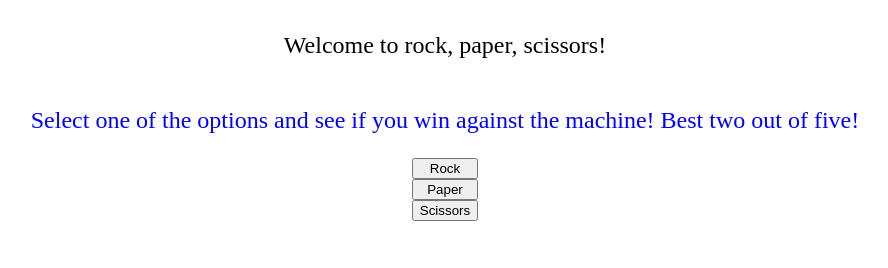
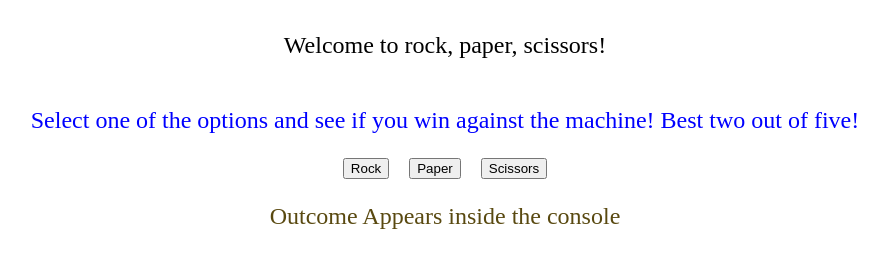
Before and after one commit to IlerraS/RockPaperScissorsShoot, a plain HTML site: page updatedRockPaperScissors/index.html in a window 1280 px wide. Shown: the whole page, without its empty margins (195-1083 px from the left). Drawn offline with Linux system fonts and the light colour scheme.

Commit message:
Fixed HTML and CSS content. Next is to do some JS work

```diff
--- a/updatedRockPaperScissors/index.html
+++ b/updatedRockPaperScissors/index.html
@@ -15,12 +15,11 @@
         <p class="greetings">Welcome to rock, paper, scissors!</p>
         <p class="game-rules">Select one of the options and see if you win against the machine! Best two out of five!</p>
         <div class="button-container">
-            <button>Rock</button>
-            <button>Paper</button>
-            <button>Scissors</button>
+            <button id="Rock">Rock</button>
+            <button id="Paper">Paper</button>
+            <button id="Scissors">Scissors</button>
         </div>
-        <!-- <div class="round-result">The winner for this round is </div>
-        <div class="final-result">The winner is </div> -->
+        <div class="round-result">Outcome Appears inside the console</div>
     </div>
 </body>
 </html>
--- a/updatedRockPaperScissors/styles.css
+++ b/updatedRockPaperScissors/styles.css
@@ -25,7 +25,15 @@
 .button-container
 {
     display: flex;
-    flex-direction: column;
+    flex-direction: row;
     margin: auto;
-    cursor: pointer;
+    gap: 20px;
 }
+.round-result
+{
+    display: flex;
+    justify-content: center;
+    margin: 24px;
+    color: rgb(89, 73, 16);
+    font-size: 24px;
+}
```
